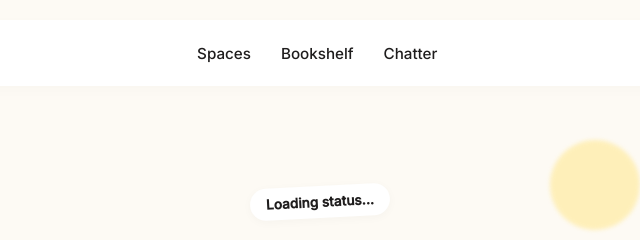
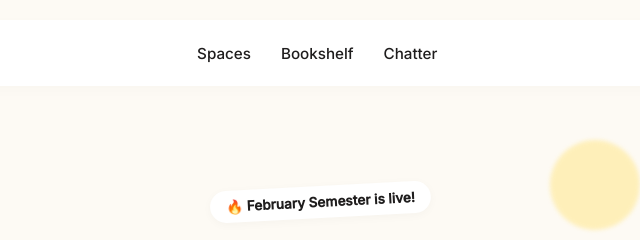
Before and after one commit to Myra-04/WEBTECH, a plain HTML site: page index.html in a window 1280 px wide. Shown: the top 240 px of the page, 320-960 px from the left. Drawn offline with Linux system fonts and the light colour scheme.

Commit message:
added jscript

```diff
--- a/index.html
+++ b/index.html
@@ -172,5 +172,38 @@
         </div>
     </section>
 
+    <script>
+        document.addEventListener("DOMContentLoaded", function() {
+            const badge = document.getElementById("semester-badge");
+
+            // Get current date details
+            const today = new Date();
+            const month = today.getMonth(); // 0 = Jan, 1 = Feb ... 11 = Dec
+            const date = today.getDate();
+
+            let statusText = "🌴 Semester Break! Relax and recharge.";
+
+            // 1. September Semester (Late Sept to Jan)
+            if (month >= 8 || month === 0) {
+                statusText = "🔥 September Semester is live!";
+            }
+            // 2. February Semester (Late Feb to End of June)
+            else if (month >= 1 && month <= 5) {
+                // Checking for the exact Mid-Semester Break (April 13 - April 19)
+                if (month === 3 && date >= 13 && date <= 19) {
+                    statusText = "🌴 Mid-Semester Break! Recharge.";
+                } else {
+                    statusText = "🔥 February Semester is live!";
+                }
+            }
+            // 3. July Semester (July to August)
+            else if (month === 6 || month === 7) {
+                statusText = "☀️ July Short Semester is live!";
+            }
+
+            badge.textContent = statusText;
+        });
+    </script>
+
 </body>
 </html>
```
